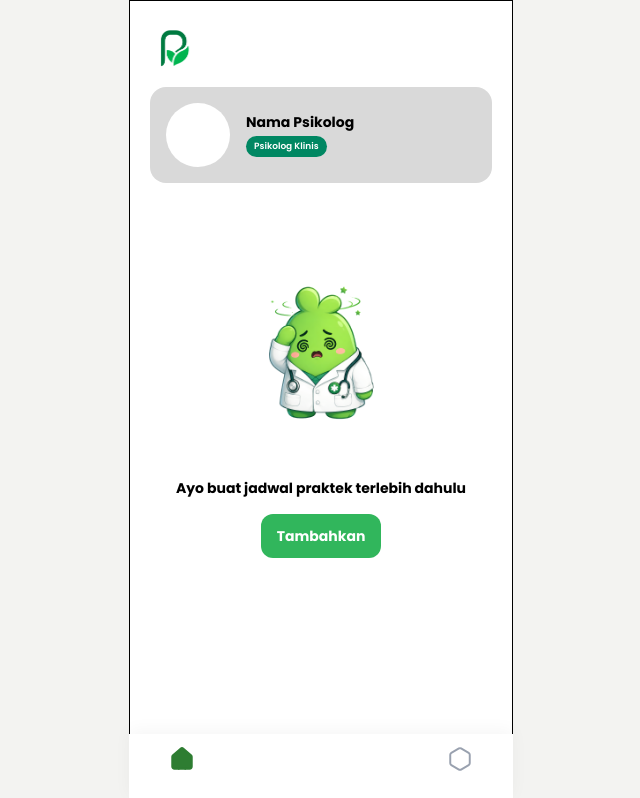
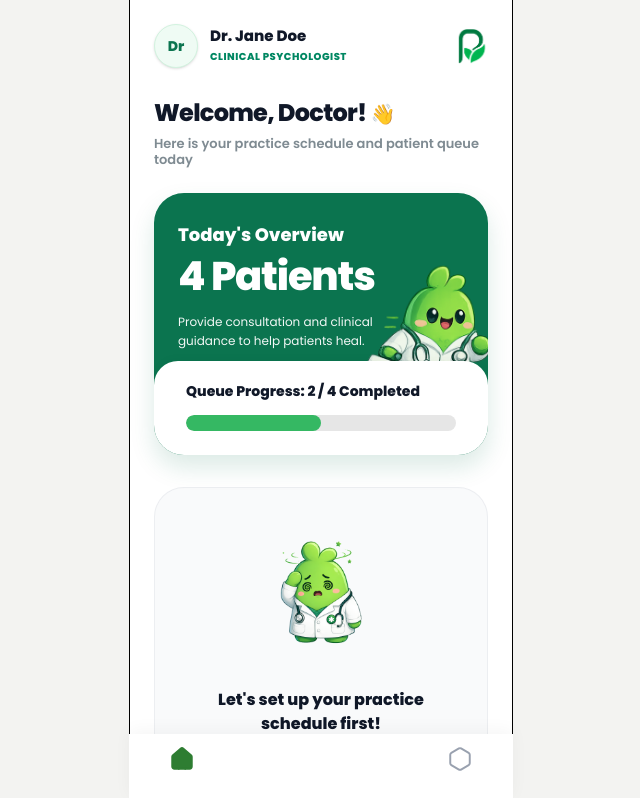
Before and after one commit to Pulih-app/frontend, a Next.js app: page /psikolog/home in a window 1280 px wide. Shown: the top 798 px of the page, without its empty margins (319-959 px from the left). Built offline with nearby package versions, Linux system fonts and the light colour scheme.

Commit message:
feat: beautify psychologist home page and header shell to align with user dashboard design

```diff
--- a/app/help/consultation/bookings/page.tsx
+++ b/app/help/consultation/bookings/page.tsx
@@ -0,0 +1,7 @@
+export default function BookingsPagePlaceholder() {
+    return (
+        <div>
+            <h1>Bookings Page Placeholder</h1>
+        </div>
+    );
+}
--- a/app/psikolog/_components/PsychologistShell.tsx
+++ b/app/psikolog/_components/PsychologistShell.tsx
@@ -9,18 +9,25 @@ const navItems = [
 
 export function PsychologistShell({ children }: { children: React.ReactNode }) {
     return (
-        <main className="relative mx-auto flex min-h-screen w-full max-w-sm flex-col border bg-white px-5 pb-28 pt-7 text-black">
-            <Image src="/assets/logo.png" width={34} height={34} alt="Pulih" className="mb-5 ml-2" priority />
-            <section className="mb-7 flex items-center gap-4 rounded-2xl bg-[#d9d9d9] px-4 py-4">
-                <div className="h-16 w-16 shrink-0 rounded-full bg-white" />
-                <div>
-                    <h1 className="text-sm font-bold">Nama Psikolog</h1>
-                    <span className="mt-1 inline-flex rounded-full bg-[#008762] px-2 py-1 text-[9px] font-semibold text-white">
-                        Psikolog Klinis
-                    </span>
+        <main className="relative mx-auto flex min-h-screen w-full max-w-sm flex-col border-x bg-white px-6 pb-28 pt-6 text-black">
+            {/* Header Profile Summary */}
+            <header className="flex items-center justify-between mb-6">
+                <div className="flex items-center gap-3">
+                    <div className="relative h-11 w-11 shrink-0 rounded-full border border-[#d2f3df] bg-[#effbf4] flex items-center justify-center text-[#0b744f] font-black text-sm shadow-sm">
+                        Dr
+                    </div>
+                    <div>
+                        <h1 className="text-[15px] font-black text-gray-900 leading-none">Dr. Jane Doe</h1>
+                        <p className="text-[10px] font-extrabold text-[#008762] uppercase tracking-wider mt-1.5">
+                            Clinical Psychologist
+                        </p>
+                    </div>
                 </div>
-            </section>
+                <Image src="/assets/logo.png" width={32} height={32} alt="Pulih Logo" className="object-contain" priority />
+            </header>
+
             {children}
+
             <BottomNavbar items={navItems} />
         </main>
     );
--- a/app/psikolog/home/page.tsx
+++ b/app/psikolog/home/page.tsx
@@ -3,6 +3,7 @@
 import Image from "next/image";
 import Link from "next/link";
 import { useState } from "react";
+import { ChevronRight } from "lucide-react";
 import { PsychologistShell } from "../_components/PsychologistShell";
 import { ScheduleCalendar } from "@/components/ScheduleCalendar";
 
@@ -34,34 +35,123 @@ export default function PsychologistHomePage() {
 
     return (
         <PsychologistShell>
+            {/* Welcome Greeting */}
+            <section className="mt-2">
+                <h1 className="text-2xl font-black leading-none tracking-[-0.03em] text-gray-900">
+                    Welcome, Doctor! <span className="text-xl">👋</span>
+                </h1>
+                <p className="mt-2 text-[13px] font-semibold leading-tight text-[#7f8b92]">
+                    Here is your practice schedule and patient queue today
+                </p>
+            </section>
+
+            {/* Overview Progress Card */}
+            <section className="relative mt-6 overflow-hidden rounded-[30px] bg-[#0b744f] px-6 pb-[104px] pt-7 text-white shadow-[0_12px_24px_rgba(11,116,79,0.15)]">
+                <div className="relative z-10 max-w-[200px]">
+                    <p className="text-[18px] font-black">Today&apos;s Overview</p>
+                    <h2 className="mt-2 text-[40px] font-black leading-none tracking-[-0.03em]">
+                        4 Patients
+                    </h2>
+                    <p className="mt-4 text-xs leading-relaxed text-white/95">
+                        Provide consultation and clinical guidance to help patients heal.
+                    </p>
+                </div>
+
+                {/* Billy Mascot Illustration */}
+                <div className="absolute bottom-[60px] right-[-10px] h-[170px] w-[140px] opacity-95">
+                    <Image
+                        src="/assets/psikolog/billy_lari.png"
+                        alt="Billy Doctor Mascot"
+                        fill
+                        className="object-contain object-bottom"
+                        priority
+                        sizes="140px"
+                    />
+                </div>
+
+                {/* White bottom progress bar container */}
+                <div className="absolute bottom-0 left-0 right-0 rounded-t-[24px] bg-white px-8 pb-6 pt-5 text-[#818b92] shadow-[0_-2px_10px_rgba(0,0,0,0.03)]">
+                    <p className="text-sm font-black text-gray-900">Queue Progress: 2 / 4 Completed</p>
+                    <div className="mt-3.5 h-[16px] overflow-hidden rounded-full bg-[#e6e6e6]">
+                        <div className="h-full w-[50%] rounded-full bg-[#35b863]" />
+                    </div>
+                </div>
+            </section>
+
             {hasSchedule ? (
                 <>
-                    <div className="mb-4 flex items-center justify-between">
-                        <h2 className="text-xl font-bold">Jadwal Hari Ini</h2>
-                        <Link href="/psikolog/sessions" className="text-[10px] font-medium text-[#19b75b]">
-                            Lihat Semua
+                    {/* Today's Queue Section */}
+                    <section className="mt-8">
+                        <div className="flex items-center justify-between">
+                            <h2 className="text-xl font-black tracking-[-0.02em] text-gray-900">
+                                Today&apos;s Patients
+                            </h2>
+                            <Link href="/psikolog/sessions" className="text-xs font-black text-[#2e7d32] hover:underline">
+                                See All
                             </Link>
                         </div>
-                    <Link href="/psikolog/session-detail" className="block mb-5 rounded-2xl bg-[#f0f0f0] p-5 hover:bg-gray-200/50 active:scale-[0.99] transition-all text-left">
-                        <h3 className="text-sm font-bold">Nama Pasien</h3>
-                        <span className="mt-1 inline-flex rounded-full bg-[#00996e] px-3 py-1 text-[9px] font-bold text-white">1 Jam</span>
-                        <p className="mt-2 text-xs">13.00 - 14.00 WIB</p>
-                        <p className="mt-1 text-[10px]">Keluhan blablabla</p>
+
+                        <Link
+                            href="/psikolog/session-detail"
+                            className="mt-4 flex items-center relative overflow-hidden rounded-2xl bg-[#effbf4] border border-[#d2f3df]/30 px-5 py-4 active:scale-[0.99] transition-transform text-gray-900 text-left w-full cursor-pointer"
+                        >
+                            {/* Patient Initial Bubble */}
+                            <div className="w-11 h-11 shrink-0 mr-3.5 rounded-full bg-[#0b744f]/10 border border-[#0b744f]/20 flex items-center justify-center text-[#0b744f] font-black text-sm">
+                                AM
+                            </div>
+
+                            <span className="min-w-0 flex-1">
+                                <span className="block text-[15px] font-black leading-tight">
+                                    Alex Morgan
+                                </span>
+                                <span className="mt-1.5 inline-flex items-center rounded-full bg-[#0b744f] px-2.5 py-0.5 text-[9px] font-black tracking-wider uppercase text-white">
+                                    1 Hour
+                                </span>
+                                <span className="mt-2 block text-xs font-semibold text-[#8b8b8b] leading-relaxed">
+                                    13:00 - 14:00 WIB • Seeking relapse prevention & emotional guidance.
+                                </span>
+                            </span>
+                            <ChevronRight size={20} strokeWidth={2.5} className="text-gray-400 shrink-0 ml-1.5" />
                         </Link>
-                    <div className="mb-3 flex items-center justify-between">
-                        <h2 className="text-xl font-bold">Jadwal Praktek</h2>
-                        <Link href="/psikolog/practice-schedule" className="text-[10px] font-medium text-[#19b75b]">
+                    </section>
+
+                    {/* Practice Calendar Section */}
+                    <section className="mt-8 mb-4">
+                        <div className="flex items-center justify-between">
+                            <h2 className="text-xl font-black tracking-[-0.02em] text-gray-900">
+                                Practice Calendar
+                            </h2>
+                            <Link href="/psikolog/practice-schedule" className="text-xs font-black text-[#2e7d32] hover:underline">
                                 Edit
                             </Link>
                         </div>
+                        <div className="mt-4 bg-white border border-gray-100 rounded-3xl p-4 shadow-sm">
                             <ScheduleCalendar availableDays={displayDays} selectedDays={displayDays} />
+                        </div>
+                    </section>
                 </>
             ) : (
-                <section className="flex flex-1 flex-col items-center justify-center pb-20 text-center">
-                    <Image src="/assets/psikolog/billy_pusing.png" width={150} height={150} alt="Belum ada jadwal" priority />
-                    <h2 className="mt-8 text-sm font-bold">Ayo buat jadwal praktek terlebih dahulu</h2>
-                    <Link href="/psikolog/practice-schedule" className="mt-4 rounded-xl bg-[#31b65c] px-4 py-3 text-sm font-bold text-white">
-                        Tambahkan
+                <section className="mt-8 flex flex-col items-center justify-center rounded-[30px] bg-gray-50 border border-gray-200/60 p-8 text-center">
+                    <div className="relative w-36 h-36">
+                        <Image
+                            src="/assets/psikolog/billy_pusing.png"
+                            fill
+                            className="object-contain"
+                            alt="No schedule yet"
+                            priority
+                        />
+                    </div>
+                    <h2 className="mt-6 text-base font-black text-gray-900">
+                        Let&apos;s set up your practice schedule first!
+                    </h2>
+                    <p className="mt-2 text-xs font-medium leading-relaxed text-[#7f8b92] max-w-[240px]">
+                        Define your active hours so patients can easily search and book consultation sessions with you.
+                    </p>
+                    <Link
+                        href="/psikolog/practice-schedule"
+                        className="mt-5 rounded-2xl bg-[#0b744f] hover:bg-[#095f40] px-6 py-3.5 text-xs font-extrabold text-white shadow-md shadow-[#0b744f]/20 transition-colors"
+                    >
+                        Set Practice Days
                     </Link>
                 </section>
             )}
```
Lines whose indentation alone changed are shown as unchanged.
